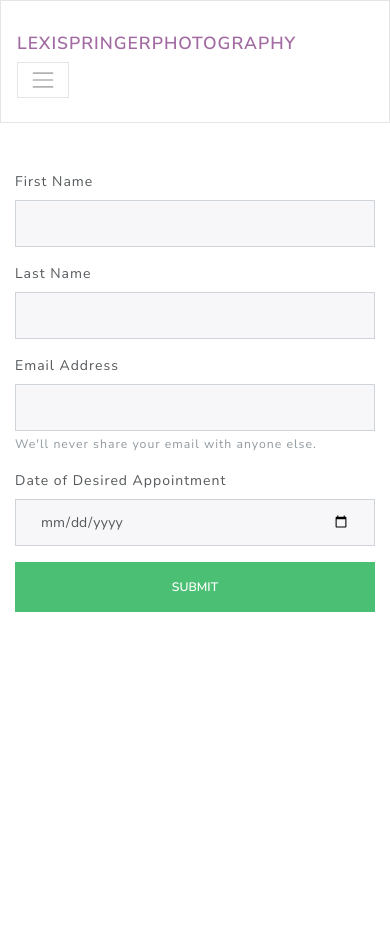
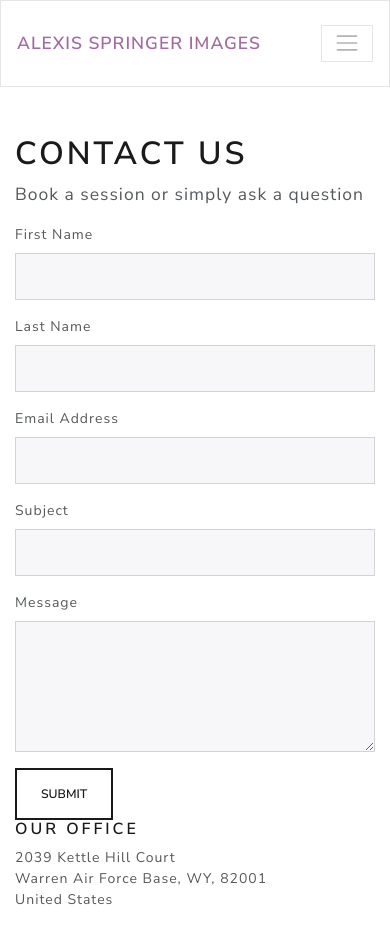
Before and after one commit to laskeym/wedding_photography_portfolio, a Flask app: page /contact in a window 390 px wide. Shown: the top 926 px of the page. Before the commit the page ends 612 px from the top, so only its background shows below. Run offline with Flask 2, Linux system fonts and the light colour scheme; parts of the project's set-up code (start-up, migrations or seed data) failed here and were passed over; some libraries are stand-ins or nearby versions; grey boxes are pictures that could not be loaded.

Commit message:
revamped investments a bit.  redid contact page.

```diff
--- a/app/forms.py
+++ b/app/forms.py
@@ -1,12 +1,13 @@
 from flask_wtf import FlaskForm
-from wtforms import StringField, SubmitField
+from wtforms import StringField, SubmitField, TextAreaField
 from wtforms.fields.html5 import EmailField, DateField
-from wtforms.validators import DataRequired, Email
+from wtforms.validators import DataRequired, Email, Length
 
 
 class ContactForm(FlaskForm):
   first_name = StringField('First Name', validators=[DataRequired()])
   last_name = StringField('Last Name', validators=[DataRequired()])
   email = EmailField('Email Address', validators=[DataRequired(), Email()])
-  date = DateField('Date of Desired Appointment', validators=[DataRequired()])
+  subject = StringField('Subject', validators=[DataRequired(), Length(max=35)])
+  message = TextAreaField('Message', validators=[DataRequired(), Length(max=200)])
   submit = SubmitField('Submit')
--- a/app/static/css/investments.css
+++ b/app/static/css/investments.css
@@ -1,7 +1,12 @@
 .img-fluid {
+  margin-bottom: 1.5rem !important;
   width: 100%;
 }
 
 .disclaimer {
   color: #000 !important;
 }
+
+.prices .package {
+  margin: 1.5rem 0 !important;
+}
--- a/app/templates/base.html
+++ b/app/templates/base.html
@@ -8,33 +8,24 @@
   <link rel="stylesheet" href="{{ url_for('static', filename='css/navbar.css') }}">
   <link rel="stylesheet" href="https://use.fontawesome.com/releases/v5.1.0/css/all.css" integrity="sha384-lKuwvrZot6UHsBSfcMvOkWwlCMgc0TaWr+30HWe3a4ltaBwTZhyTEggF5tJv8tbt" crossorigin="anonymous">
   {% block head %}{% endblock %}
-  <title>Lexi Springer Photography</title>
+  <title>Alexis Springer Images</title>
 </head>
 <body>
     <nav class="navbar navbar-expand-lg navbar-light bg-light">
-      <a class="navbar-brand" href="{{ url_for('index') }}">LexiSpringerPhotography</a>
+      <a class="navbar-brand" href="{{ url_for('index') }}">Alexis Springer Images</a>
       <button class="navbar-toggler" type="button" data-toggle="collapse" data-target="#navbarColor03" aria-controls="navbarColor03" aria-expanded="false" aria-label="Toggle navigation">
         <span class="navbar-toggler-icon"></span>
       </button>
 
       <div class="collapse navbar-collapse" id="navbarColor03">
         <ul class="navbar-nav ml-auto">
-          {% if request.path == '/index' or request.path == '/' %}
+          {% if request.path == '/about' %}
           <li class="nav-item active">
-            <a class="nav-link" href="{{ url_for('index') }}">Home <span class="sr-only">(current)</span></a>
+            <a class="nav-link" href="{{ url_for('about') }}">About Me<span class="sr-only">(current)</span></a>
           </li>
           {% else %}
           <li class="nav-item">
-            <a class="nav-link" href="{{ url_for('index') }}">Home</a>
-          </li>
-          {% endif %}
-          {% if request.path == '/about' %}
-          <li class="nav-item active">
-            <a class="nav-link" href="{{ url_for('about') }}">About <span class="sr-only">(current)</span></a>
-          </li>
-          {% else %}
-          <li class="nav-item">
-            <a class="nav-link" href="{{ url_for('about') }}">About</a>
+            <a class="nav-link" href="{{ url_for('about') }}">About Me</a>
           </li>
           {% endif %}
           {% if '/gallery' in request.path %}
@@ -60,11 +51,14 @@
             <a href="#" class="nav-link dropdown-toggle" id="navbarDropdown" role="button" data-toggle="dropdown" aria-haspopup="true" aria-expanded="false">investments</a>
             <div class="dropdown-menu" aria-labelledby="navbarDropdown">
               <a href="{{ url_for('investments', inv_type='wedding') }}" class="dropdown-item">Wedding</a>
-              <a href="{{ url_for('investments', inv_type='themed') }}" class="dropdown-item">Cake Smash & Announcement</a>
-              <a href="{{ url_for('investments', inv_type='headshots') }}" class="dropdown-item">Seniors & Headshots</a>
+              <a href="{{ url_for('investments', inv_type='family') }}" class="dropdown-item">Family</a>
+              <a href="{{ url_for('investments', inv_type='headshots') }}" class="dropdown-item">Headshots</a>
               <a href="{{ url_for('investments', inv_type='maternity') }}" class="dropdown-item">Maternity</a>
-              <a href="{{ url_for('investments', inv_type='birth') }}" class="dropdown-item">Fresh 48's & Birth</a>
-              <a href="{{ url_for('investments', inv_type='family') }}" class="dropdown-item">Family</a>
+              <a href="#" class="dropdown-item">Lifestyle Newborn</a>
+              <a href="{{ url_for('investments', inv_type='birth') }}" class="dropdown-item">Births/Fresh 48's</a>
+              <a href="#" class="dropdown-item">Couples & Engagements</a>
+              <a href="{{ url_for('investments', inv_type='themed') }}" class="dropdown-item">Themed Sessions/Announement Shots</a>
+              <a href="{{ url_for('investments', inv_type='themed') }}" class="dropdown-item">Cake/Dessert Smashes</a>
               <a href="{{ url_for('investments', inv_type='boudoir') }}" class="dropdown-item">Boudoir</a>
             </div>
           </li>
--- a/app/templates/contact.html
+++ b/app/templates/contact.html
@@ -3,36 +3,46 @@
 {% block body %}
   <div class="container mt-5">
     <div class="row">
-      <div class="col-md-6 mx-auto">
-        {% with messages = get_flashed_messages() %}
-          {% if messages %}
-            {% for message in messages %}
-              <div class="alert alert-success text-center">{{ message }}</div>
-            {% endfor %}
-          {% endif %}
-        {% endwith %}
-        <form action="#" method="POST">
-          {{ form.hidden_tag() }}
+      <div class="col-md-8">
+        <h1>Contact Us</h1>
+        <p class="lead">Book a session or simply ask a question</p>
 
-          <div class="form-group">
-            {{ form.first_name.label }}
-            {{ form.first_name(class='form-control') }}
+        <form>
+            <div class="form-row">
+              <div class="form-group col-md-6">
+                {{  form.first_name.label }}
+                {{ form.first_name(class='form-control')}}
               </div>
-          <div class="form-group">
+              <div class="form-group col-md-6">
                 {{ form.last_name.label }}
-            {{ form.last_name(class='form-control') }}
+                {{ form.last_name(class='form-control')  }}
+              </div>
             </div>
             <div class="form-group">
               {{ form.email.label }}
-            {{ form.email(class='form-control') }}
-            <small id="email-help" class="form-text text-muted">We'll never share your email with anyone else.</small>
+              {{ form.email(class='form-control')  }}
             </div>
             <div class="form-group">
-            {{ form.date.label }}
-            {{ form.date(class='form-control') }}
+              {{ form.subject.label }}
+              {{ form.subject(class='form-control') }}
             </div>
-          {{ form.submit(class='btn btn-success btn-block') }}
+            <div class="form-group">
+              {{ form.message.label }}
+              {{ form.message(class='form-control', rows=5) }}
+            </div>
+            {{ form.submit(class='btn btn-outline-primary') }}
           </form>
+      </div>
+
+      <div class="col-md-4">
+        <h5>Our Office</h5>
+        <address>
+          2039 Kettle Hill Court <br>
+          Warren Air Force Base, WY, 82001 <br>
+          United States
+        </address>
+
+        <iframe src="https://www.google.com/maps/embed?pb=!1m18!1m12!1m3!1d750.9395718316279!2d-104.87347587227332!3d41.16162537928557!2m3!1f0!2f0!3f0!3m2!1i1024!2i768!4f13.1!3m3!1m2!1s0x876f30ec684cdb3d%3A0xe2a5ad652b5d2c2b!2s2039+Kettle+Hill+Ct%2C+Francis+E.+Warren+AFB%2C+WY+82001!5e0!3m2!1sen!2sus!4v1533151900940" width="400" height="300" frameborder="0" style="border:0" allowfullscreen></iframe>
       </div>
     </div>
   </div>
--- a/app/templates/investments/boudoir.html
+++ b/app/templates/investments/boudoir.html
@@ -1,9 +1,6 @@
 {% extends "investments/investments.html" %}
 
 {% block prices %}
-  <h1 class="display-4 text-center">Boudoir Sessions</h1>
-
-  <div class="prices">
     <div class="package">
         <h3>Basic Package | $125</h3>
         <p>This includes up to 35 minutes of shooting. You are permitted one outfit and will receive 10 edited digital images. Your photos will be presented in an Online Gallery and you will be able to hand select your favorites. You will receive a print release to print with whatever company you desire.</p>
@@ -28,5 +25,4 @@
             <small><strong>*Locations 30+ miles outside of Cheyenne will be charged mileage fee’s @ $.75/mile*</strong></small>
         </p>
     </div>
-  </div>
 {% endblock %}
--- a/app/templates/investments/investments.html
+++ b/app/templates/investments/investments.html
@@ -8,7 +8,9 @@
 <div class="container-fluid">
   <div class="row">
     <div class="col-xs-12 col-sm-12 col-md-6 col-lg-6 mx-auto">
-      {% block prices %} {% endblock %}
+      <div class="prices text-center mt-5">
+        {% block prices %} {% endblock %}
+      </div>
     </div>
   </div>
 </div>
--- a/config.py
+++ b/config.py
@@ -15,9 +15,3 @@ class Config(object):
   MAIL_USE_SSL = True
   MAIL_USERNAME = os.environ.get('MAIL_USERNAME')
   MAIL_PASSWORD = os.environ.get('MAIL_PASSWORD')
-
-  print('*'*75)
-  print(SECRET_KEY)
-  print(MAIL_USERNAME)
-  print(MAIL_PASSWORD)
-  print('*'*75)
```
Also changed, not shown: app/__init__.py (+5 -5 lines), app/static/css/main.css (+7 -13 lines), app/templates/index.html (+32 -4 lines), app/templates/investments/birth_photos.html (+16 -30 lines), app/templates/investments/family.html (+4 -8 lines), app/templates/investments/headshots.html (+4 -8 lines), app/templates/investments/maternity.html (+3 -7 lines), app/templates/investments/themed_sessions.html (+5 -27 lines), app/templates/investments/wedding.html (+5 -9 lines), app/static/imgs/bg_camera.jpg (deleted), app/static/imgs/logo_opt.png (added). Lines whose indentation alone changed are shown as unchanged.
